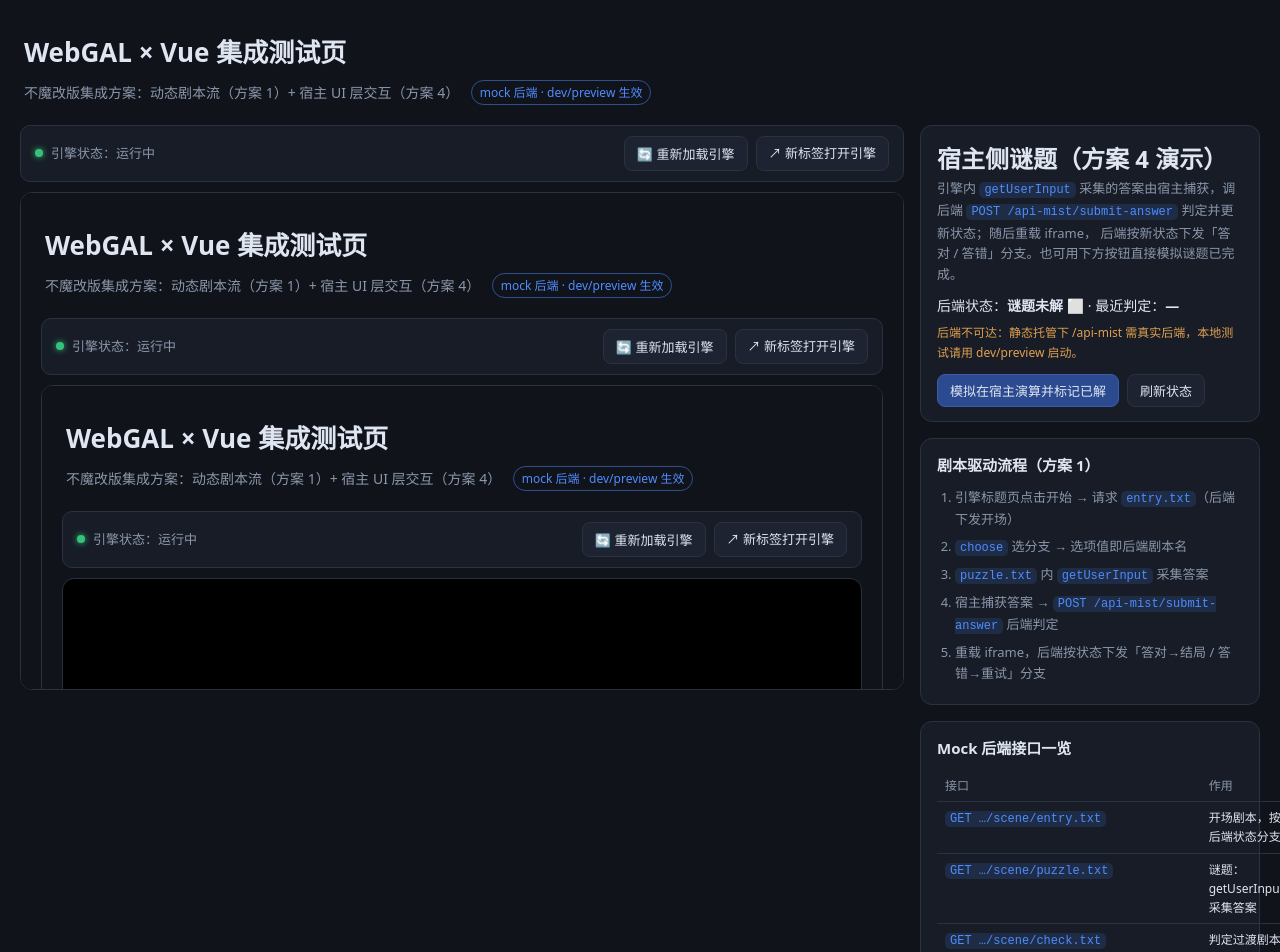
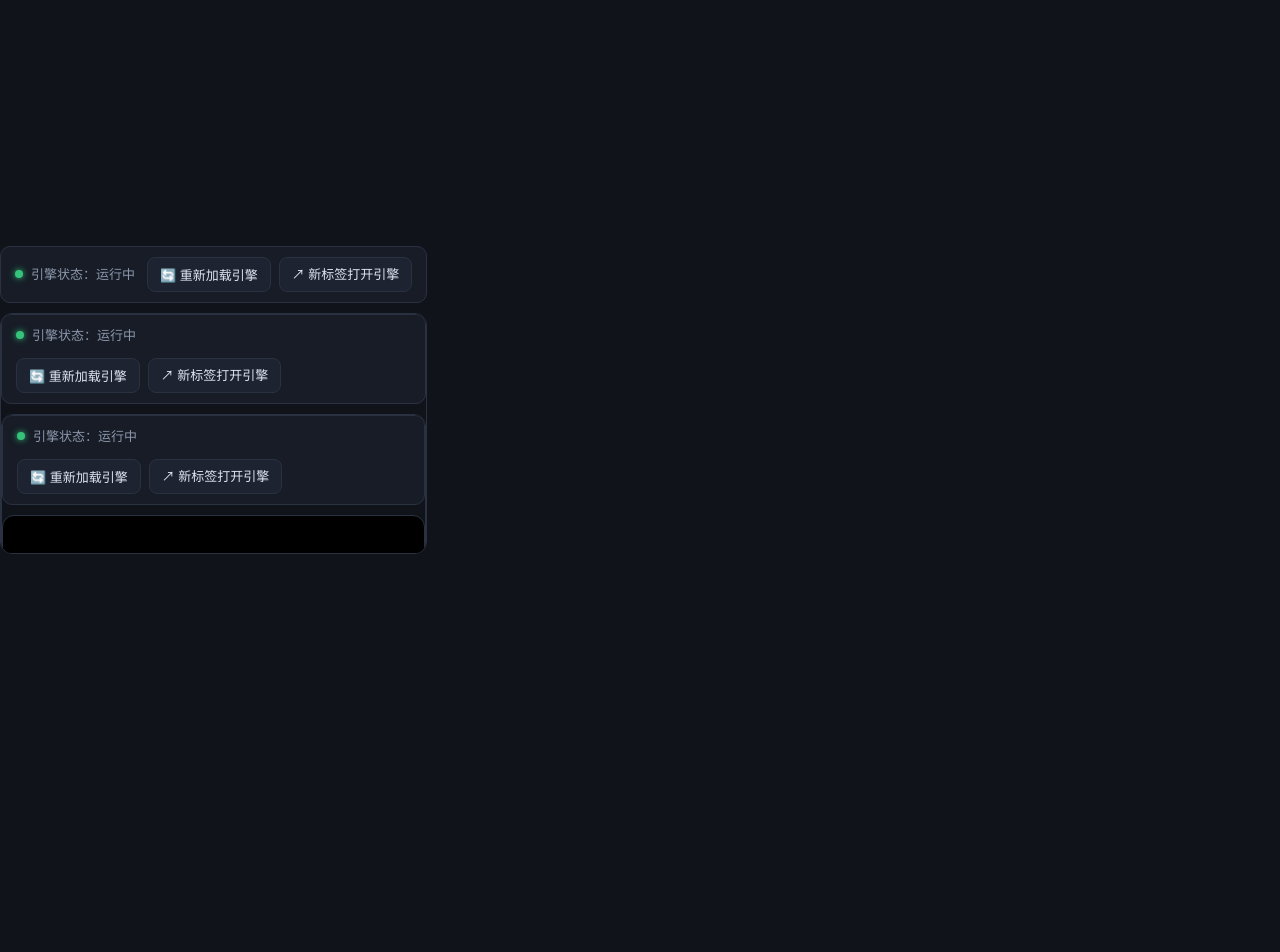
Before and after one commit to DoubleCircle-dev/KukuhakuAsso.github.io, a Vue app in the folder vue-mistarg2anns/: page / in a window 1280 px wide. Shown: the top 952 px of the page. After the commit the page ends 800 px from the top, so only its background shows below. Built offline with nearby package versions, Linux system fonts and the light colour scheme; no server answers.

Commit message:
feat(mistarg): 取消集成测试页

```diff
--- a/vue-mistarg2anns/src/App.vue
+++ b/vue-mistarg2anns/src/App.vue
@@ -1,173 +1,14 @@
 <template>
   <div class="app">
-    <header class="app-header">
-      <h1>WebGAL × Vue 集成测试页</h1>
-      <p class="sub">
-        不魔改版集成方案：动态剧本流（方案 1）+ 宿主 UI 层交互（方案 4）
-        <span class="badge">mock 后端 · dev/preview 生效</span>
-      </p>
-    </header>
-
-    <main class="app-main">
-      <GalPage ref="galRef" />
-      <aside class="app-side">
-        <PuzzlePanel @solved="onPuzzleSolved" />
-
-        <section class="panel">
-          <h2>剧本驱动流程（方案 1）</h2>
-          <ol class="flow">
-            <li>引擎标题页点击开始 → 请求 <code>entry.txt</code>（后端下发开场）</li>
-            <li><code>choose</code> 选分支 → 选项值即后端剧本名</li>
-            <li><code>puzzle.txt</code> 内 <code>getUserInput</code> 采集答案</li>
-            <li>宿主捕获答案 → <code>POST /api-mist/submit-answer</code> 后端判定</li>
-            <li>重载 iframe，后端按状态下发「答对→结局 / 答错→重试」分支</li>
-          </ol>
-        </section>
-
-        <section class="panel">
-          <h2>Mock 后端接口一览</h2>
-          <table class="api-table">
-            <thead>
-              <tr><th>接口</th><th>作用</th></tr>
-            </thead>
-            <tbody>
-              <tr><td><code>GET …/scene/entry.txt</code></td><td>开场剧本，按后端状态分支</td></tr>
-              <tr><td><code>GET …/scene/puzzle.txt</code></td><td>谜题：getUserInput 采集答案</td></tr>
-              <tr><td><code>GET …/scene/check.txt</code></td><td>判定过渡剧本（后端可校验 answer 参数）</td></tr>
-              <tr><td><code>GET …/scene/ending.txt</code></td><td>结局剧本</td></tr>
-              <tr><td><code>POST /api-mist/submit-answer</code></td><td>宿主提交答案，后端判定</td></tr>
-              <tr><td><code>POST /api-mist/mark-puzzle-solved</code></td><td>宿主标记谜题已解</td></tr>
-              <tr><td><code>GET /api-mist/status</code></td><td>查询后端状态</td></tr>
-            </tbody>
-          </table>
-        </section>
-      </aside>
-    </main>
-
-    <footer class="app-footer">
-      <p>
-        剧本 URL 必须以 <code>.txt</code> 结尾；每次交互即一次场景切换。
-        静态托管（无后端）时，<code>game/scene/</code> 下的同名本地文件作为回退剧本。
-      </p>
-    </footer>
+    <GalPage />
   </div>
 </template>
 
 <script setup>
-import { ref } from "vue";
 import GalPage from "./components/GalPage.vue";
-import PuzzlePanel from "./components/PuzzlePanel.vue";
-
-const galRef = ref();
-
-// 宿主驱动（方案 4）：谜题在 Vue 侧完成后重新加载引擎，
-// 后端按新状态下发「已解锁」分支
-function onPuzzleSolved() {
-  galRef.value?.reload();
-}
 </script>
 
 <style scoped>
-.app-header {
-  padding: 8px 4px 20px;
-}
-
-.app-header h1 {
-  font-size: 26px;
-}
-
-.app-header .sub {
-  margin-top: 6px;
-  color: var(--muted);
-  font-size: 14px;
-}
-
-.badge {
-  display: inline-block;
-  margin-left: 8px;
-  padding: 2px 8px;
-  border: 1px solid rgba(79, 140, 255, 0.5);
-  border-radius: 999px;
-  color: var(--accent);
-  font-size: 12px;
-  vertical-align: 1px;
-}
-
-.app-main {
-  display: grid;
-  grid-template-columns: minmax(0, 1fr) 340px;
-  gap: 16px;
-  align-items: start;
-}
-
-@media (max-width: 980px) {
-  .app-main {
-    grid-template-columns: 1fr;
-  }
-}
-
-.app-side {
-  display: flex;
-  flex-direction: column;
-  gap: 16px;
-}
-
-.panel {
-  padding: 14px 16px;
-  background: var(--panel);
-  border: 1px solid var(--border);
-  border-radius: 12px;
-}
-
-.panel h2 {
-  margin-bottom: 10px;
-  font-size: 15px;
-}
-
-.flow {
-  margin-left: 18px;
-  color: var(--muted);
-  font-size: 13px;
-}
-
-.flow li {
-  margin: 6px 0;
-}
-
-code {
-  padding: 1px 5px;
-  border-radius: 5px;
-  background: rgba(79, 140, 255, 0.14);
-  color: var(--accent);
-  font-size: 12px;
-}
-
-.api-table {
-  width: 100%;
-  border-collapse: collapse;
-  font-size: 12px;
-}
-
-.api-table th,
-.api-table td {
-  padding: 6px 8px;
-  text-align: left;
-  border-bottom: 1px solid var(--border);
-  vertical-align: top;
-}
-
-.api-table th {
-  color: var(--muted);
-  font-weight: 500;
-}
-
-.api-table td:first-child {
-  white-space: nowrap;
-}
-
-.app-footer {
-  margin-top: 20px;
-  color: var(--muted);
-  font-size: 12px;
-}
+/* 页面即游戏宿主：布局由全局 style.css 的 .app 控制，
+   引擎工具条/舞台样式在 GalPage.vue 内维护 */
 </style>
--- a/vue-mistarg2anns/src/components/PuzzlePanel.vue
+++ /dev/null
@@ -1,109 +0,0 @@
-<template>
-  <section class="panel">
-    <h2>宿主侧谜题（方案 4 演示）</h2>
-    <p class="desc">
-      引擎内 <code>getUserInput</code> 采集的答案由宿主捕获，调后端
-      <code>POST /api-mist/submit-answer</code> 判定并更新状态；随后重载 iframe，
-      后端按新状态下发「答对 / 答错」分支。也可用下方按钮直接模拟谜题已完成。
-    </p>
-    <p class="state">
-      后端状态：<strong>{{ solved ? "谜题已解 ✅" : "谜题未解 ⬜" }}</strong>
-      · 最近判定：<strong>{{ lastJudge }}</strong>
-    </p>
-    <p class="hint" :class="{ warn: hintWarn }">{{ hint }}</p>
-    <div class="row">
-      <button class="btn primary" :disabled="busy || solved" @click="markSolved">
-        {{ busy ? "提交中…" : "模拟在宿主演算并标记已解" }}
-      </button>
-      <button class="btn" @click="refresh">刷新状态</button>
-    </div>
-  </section>
-</template>
-
-<script setup>
-import { onMounted, ref } from "vue";
-
-const emit = defineEmits(["solved"]);
-
-const solved = ref(false);
-const busy = ref(false);
-const hint = ref("正在查询后端状态…");
-const hintWarn = ref(false);
-const lastJudge = ref("—");
-
-async function refresh() {
-  try {
-    const res = await fetch("/api-mist/status");
-    const data = await res.json();
-    solved.value = !!data.puzzleSolved;
-    lastJudge.value =
-      data.answerCorrect === true ? "正确" : data.answerCorrect === false ? "错误" : "—";
-    hint.value = data.mock
-      ? "当前由 dev/preview 内置 mock 后端应答，正式环境将替换为真实后端。"
-      : "已连接后端。";
-    hintWarn.value = false;
-  } catch {
-    solved.value = false;
-    lastJudge.value = "—";
-    hint.value = "后端不可达：静态托管下 /api-mist 需真实后端，本地测试请用 dev/preview 启动。";
-    hintWarn.value = true;
-  }
-}
-
-async function markSolved() {
-  busy.value = true;
-  try {
-    const res = await fetch("/api-mist/mark-puzzle-solved", { method: "POST" });
-    const data = await res.json();
-    solved.value = !!data.puzzleSolved;
-    hint.value = "后端状态已更新，正在重新加载引擎并重新下发剧本…";
-    hintWarn.value = false;
-    emit("solved");
-  } catch {
-    hint.value = "标记失败：后端不可达。";
-    hintWarn.value = true;
-  } finally {
-    busy.value = false;
-  }
-}
-
-onMounted(refresh);
-</script>
-
-<style scoped>
-.desc {
-  color: var(--muted);
-  font-size: 13px;
-}
-
-.desc code,
-.state code {
-  padding: 1px 5px;
-  border-radius: 5px;
-  background: rgba(79, 140, 255, 0.14);
-  color: var(--accent);
-  font-size: 12px;
-}
-
-.state {
-  margin-top: 10px;
-  font-size: 14px;
-}
-
-.hint {
-  margin-top: 6px;
-  color: var(--muted);
-  font-size: 12px;
-}
-
-.hint.warn {
-  color: #e0a050;
-}
-
-.row {
-  display: flex;
-  gap: 8px;
-  flex-wrap: wrap;
-  margin-top: 12px;
-}
-</style>
--- a/vue-mistarg2anns/src/style.css
+++ b/vue-mistarg2anns/src/style.css
@@ -26,9 +26,9 @@
 }
 
 .app {
-  max-width: 1440px;
-  margin: 0 auto;
-  padding: 24px 20px 48px;
+  min-height: 100vh;
+  display: flex;
+  align-items: center;
 }
 
 .btn {
```
